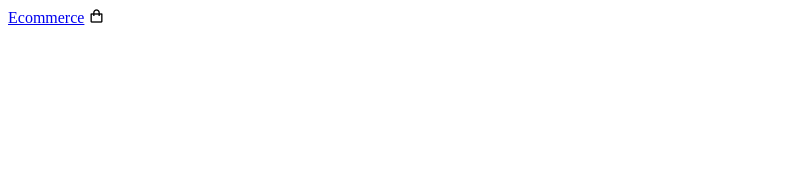
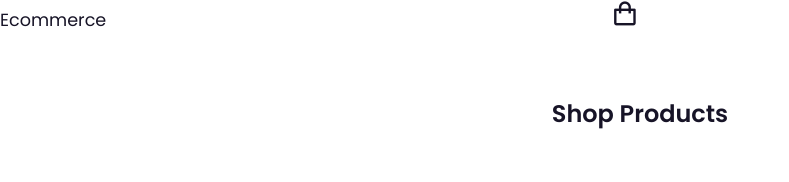
Before and after one commit to Mickey254-ja/Project-1, a plain HTML site: page index.html in a window 1280 px wide. Shown: the whole page, without its empty margins (0-789 px from the left). Drawn offline with nearby package versions, Linux system fonts and the light colour scheme; files that its build step writes are made by us from their sources.

Commit message:
new file

```diff
--- a/index.html
+++ b/index.html
@@ -6,7 +6,7 @@
     <meta name="viewport" content="width=device-width, initial-scale=1.0">
     <title>Ecommerce website - Shopping Cart</title>
     <!--Link to CSS-->
-    <link rel="stylesheets" href="css/style.css">
+    <link rel="stylesheet" href="style.css">
     <!--Box Icons-->
     <link href='https://unpkg.com/boxicons@2.1.4/css/boxicons.min.css' rel='stylesheet'>
 </head>
@@ -14,12 +14,17 @@
    <!--Header-->
    <header>
     <!--Nav-->
-    <div class ="nav container">
+    <div class ="nav-container">
         <a href="#" class="logo">Ecommerce</a>
         <!--Cart-Icon-->
         <i class='bx bx-shopping-bag' id="cart-icon"></i>
-
     </div>
    </header>
+   <!--Shop-->
+<section class="shop container">
+    <h2 class="section-title">Shop Products</h2>
+    <!--Content-->
+</section>
+
 </body>
 </html>
--- a/style.css
+++ b/style.css
@@ -1,6 +1,6 @@
 /*Google Fonts */
 @import url('https://fonts.googleapis.com/css2?family=Poppins:wght@400;500;600;700&display=swap');
-*{
+* {
     font-family: 'Poppins', sans-serif;
     margin: 0;
     padding: 0;
@@ -21,6 +21,14 @@ img {
 body {
     color: var(--text-color);
 }
+.container {
+    max-width: 1068px;
+    margin: auto;
+    width: 100%;
+}
+section {
+    padding: 4rem 0 3rem;
+}
 /*Header*/
 header {
     position: fixed;
@@ -28,11 +36,35 @@ header {
     left: 0;
     width: 100%;
     background: var(--bg-color);
-    box-shadow: 0 1px 4px hsl(0 4% 15% / 10%);
+    box-shadow: 0 1px 4px hs1(0 4% 15% / 10%);
 }
+
 .nav {
     display: flex;
     align-items: center;
     justify-content: space-between;
-    padding: 20px 0;
+    padding: 50px 0;
 }
+.logo {
+    font-size: 1.1rem;
+    color: var(--text-color);
+    font-weight: 400;
+}
+.nav-container i{
+    margin-left: 500px;
+    padding-right: 19px;
+    right: 0;
+}
+#cart-icon {
+    font-size: 1.8rem;
+    cursor: pointer;
+    right: 0%;
+}
+.section-title {
+    font-size: 1.5rem;
+    font-weight: 600;
+    text-align: center;
+}
+.shop {
+    margin-top: 2rem;
+}
```
